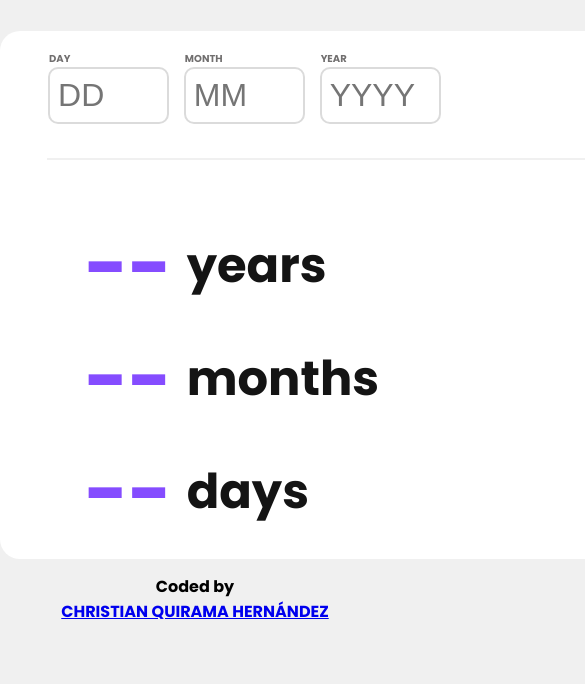
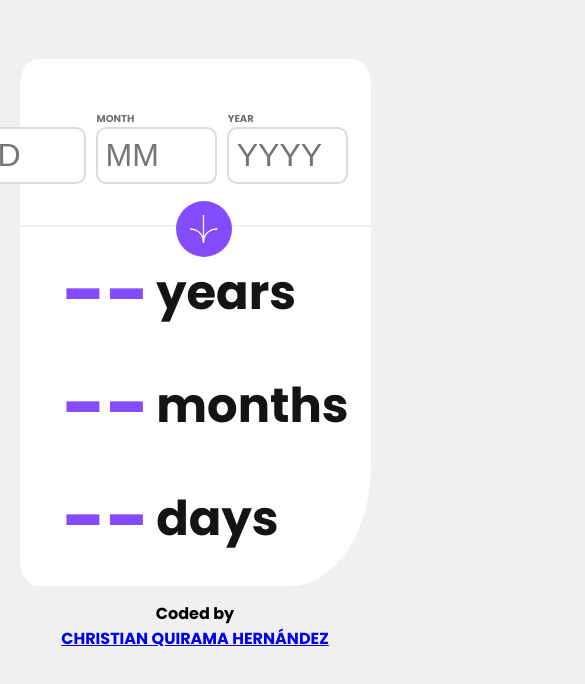
Before and after one commit to quirama1120/App-Age-Calculator, a website: page public/index.html in a window 390 px wide. Shown: the top 684 px of the page, 585 px wide, since content can reach past the window. Drawn offline with Linux system fonts and the light colour scheme.

Commit message:
adding mobile and tablet design

```diff
--- a/public/styles/index.scss
+++ b/public/styles/index.scss
@@ -1,4 +1,5 @@
 @import "./variables.scss";
+@import "./mediaquery.scss";
 * {
   margin: auto;
 }
@@ -12,18 +13,32 @@ body {
     height: calc($full-height / 1.6);
     width: calc($full-width / 1.1);
     border-radius: 20px 20px 140px 20px;
-    // background-color: black;
     background-color: $white-color;
     display: flex;
     flex-direction: column;
     margin-bottom: 15px;
     color: white;
+    @include tablet {
+      height: min-content;
+    }
+    @include mobile {
+      margin-top: 15%;
+      height: 60%;
+      width: 90%;
+      border-left: 23px;
+      border-radius: 5% 5% 23% 5%;
+    }
+
     .date__input--div {
       justify-content: flex-end;
       display: flex;
       margin-left: 10vh;
       margin-bottom: 0px;
       margin-top: 3rem;
+
+      @include mobile {
+        margin-right: 5%;
+      }
       .input__div {
         display: flex;
         flex-direction: column;
@@ -93,6 +108,10 @@ body {
         border-style: solid;
         border-color: $off-white-color;
       }
+
+      @include mobile {
+        margin-top: 10%;
+      }
       button {
         border-radius: 34px;
         border: none;
@@ -102,6 +121,12 @@ body {
         overflow: hidden;
         position: relative;
 
+      @include mobile {
+        position: absolute;
+        margin-top: -6%;
+        margin-left: 40%;
+        margin-right: 60%;
+      }
         img {
           position: absolute;
           top: 50%;
--- /dev/null
+++ b/public/styles/mediaquery.scss
@@ -0,0 +1,11 @@
+@mixin tablet {
+    @media screen and (max-width: 900px) {
+        @content
+    }
+}
+
+@mixin mobile{
+    @media screen and (max-width: 520px) {
+        @content
+    }
+}
```
Also changed, not shown: public/styles/index.css, 1 other file.
